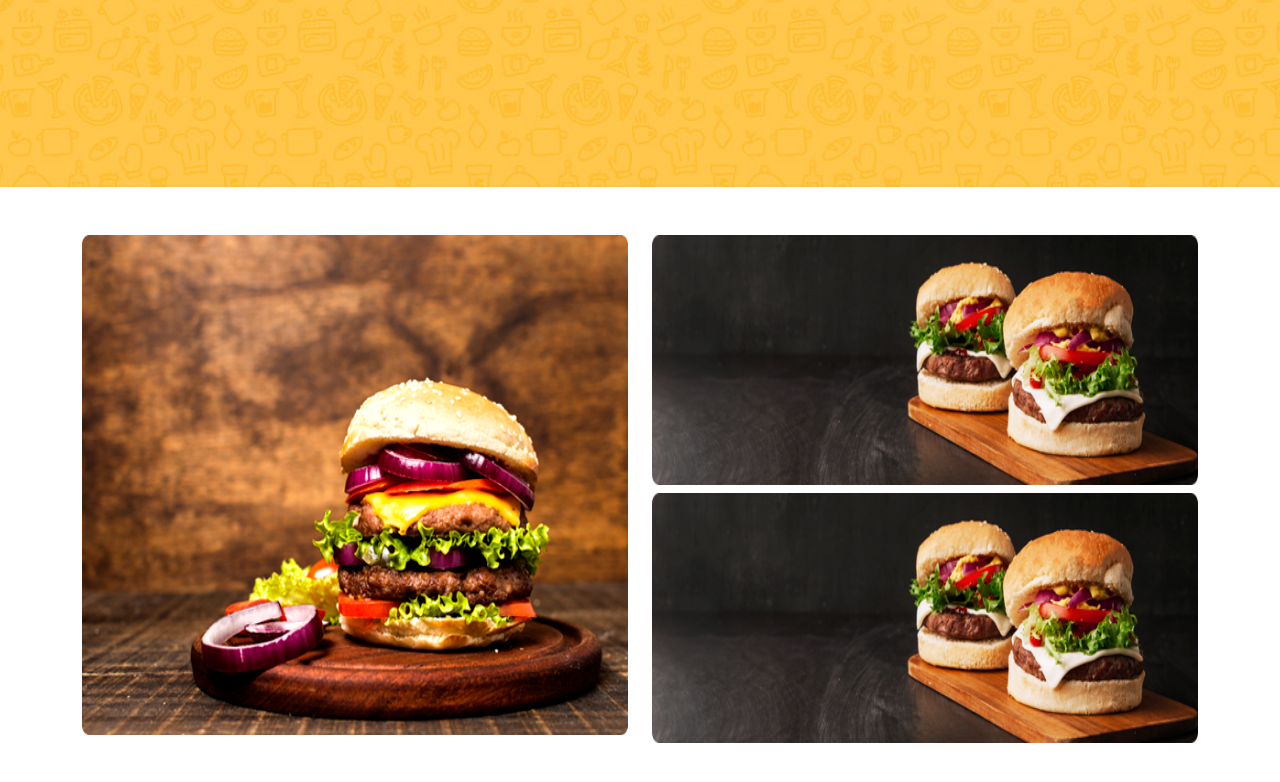
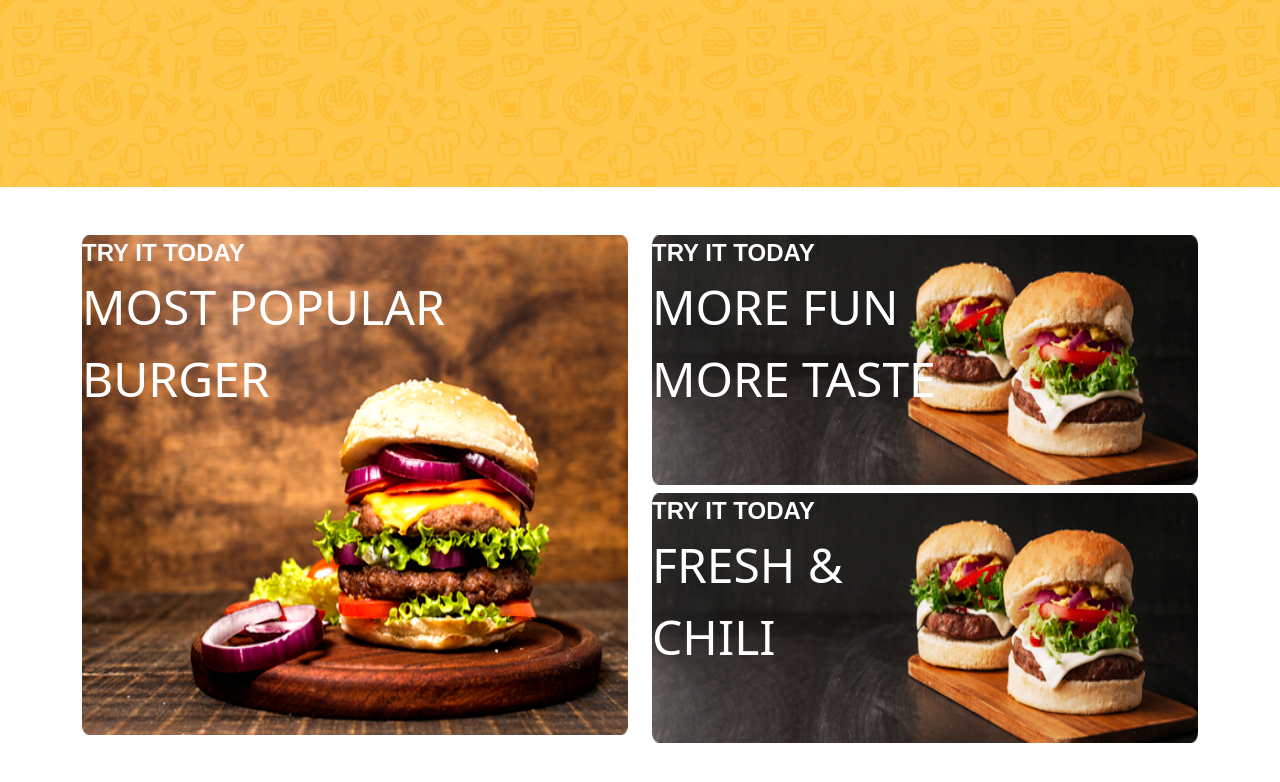
Before and after one commit to sayed-shahin/project2, a plain HTML site: page index.html in a window 1280 px wide. Shown: the part 654-1436 px from the top of the page. Drawn offline with nearby package versions, Linux system fonts and the light colour scheme.

Commit message:
2nd section burger text

```diff
--- a/css/style.css
+++ b/css/style.css
@@ -45,7 +45,15 @@ body {
 .featured-item-righ {
     height: 500px;
 }
-
+.featured-item-text-p1,
+.featured-item-text-p12 {
+    font-family: Arial, Helvetica, sans-serif;
+    font-size: 1.5em;
+    font-weight: bold;
+}
+.featured-item-text-p2 {
+    font-size: 3em;
+}
 
 
 /* featured-area end */
--- a/index.html
+++ b/index.html
@@ -64,14 +64,26 @@
   <!-- featured-area start -->
     <div class="container my-sm-5 my-2">
       <div class="row">
-        <div class="col-md-6 featured-item-left">
+        <div class="col-md-6 featured-item-left position-relative">
+          <div class="position-absolute">
+            <span class="text-white featured-item-text-p1 d-block">TRY IT TODAY</span>
+            <span class=" text-white featured-item-text-p2 d-block">MOST POPULAR BURGER</span>
+          </div>
           <img src="images/burger1.png" class="h-100 w-100" alt="">
         </div>
         <div class="col-md-6 featured-item-right">
           <div class="h-50">
+            <div class="position-absolute w-25">
+              <span class="text-white featured-item-text-p1 d-block">TRY IT TODAY</span>
+              <span class=" text-white featured-item-text-p2 d-block">MORE FUN MORE TASTE</span>
+            </div>
             <img src="images/burger2.png" class="h-100 w-100" alt="">
           </div>
           <div class="h-50 mt-2">
+            <div class="position-absolute w-25">
+              <span class="text-white featured-item-text-p1 d-block">TRY IT TODAY</span>
+              <span class=" text-white featured-item-text-p2 d-block">FRESH & CHILI</span>
+            </div>
             <img src="images/burger2.png" class="h-100 w-100" alt="">
           </div>
         </div>
```
